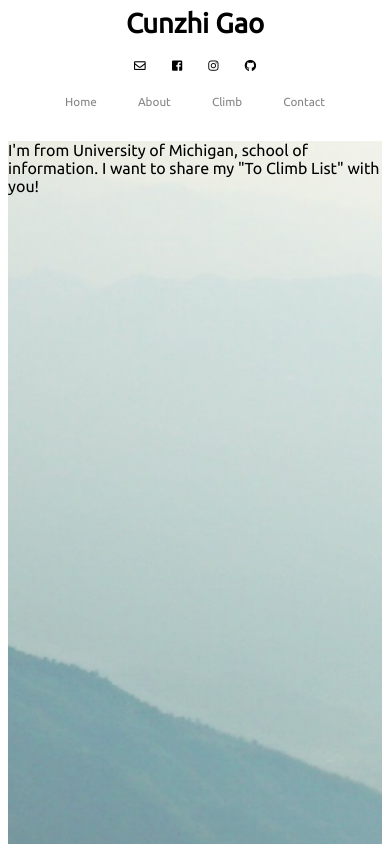
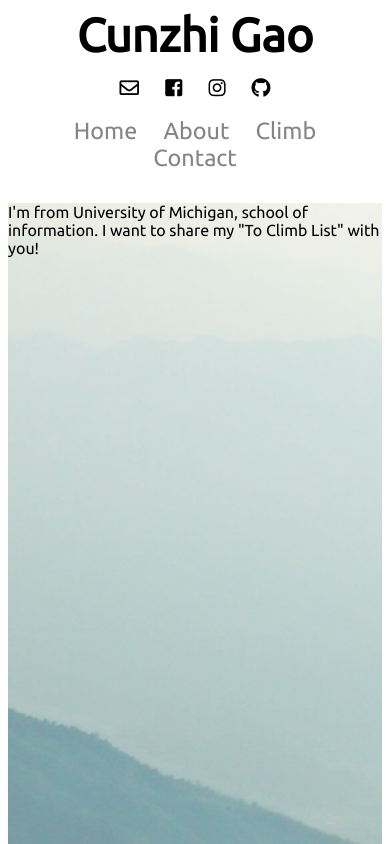
Before and after one commit to cunzhig/SI539-web, a plain HTML site: page index.html in a window 390 px wide. Shown: the top 844 px of the page. Drawn offline with Linux system fonts and the light colour scheme.

Commit message:
Add files via upload
larger fonts

```diff
--- a/css/main.css
+++ b/css/main.css
@@ -291,7 +291,7 @@
         grid-row-start: 1;
         grid-row-end:2;
         grid-column: auto;
-        font-size: 7vw;
+        font-size: 12vw;
         /* background-color:yellow; */
         margin:0% 0% 0% 0%;
     }
@@ -310,7 +310,7 @@
 
     .navicon > ul > li {
         display: inline-block;
-        font-size: 3vw;
+        font-size: 5vw;
         padding: 0% 3% 1% 3%;
         }
 
@@ -322,9 +322,9 @@
      .navbar > ul > li{
         display: inline-block;
         color: #858585;
-        padding: 0% 5% 0% 5%;
+        padding: 0% 3% 0% 3%;
         text-decoration: none;
-        font-size:3vw;
+        font-size:6vw;
     }
 
     .banner, .contact{
```
